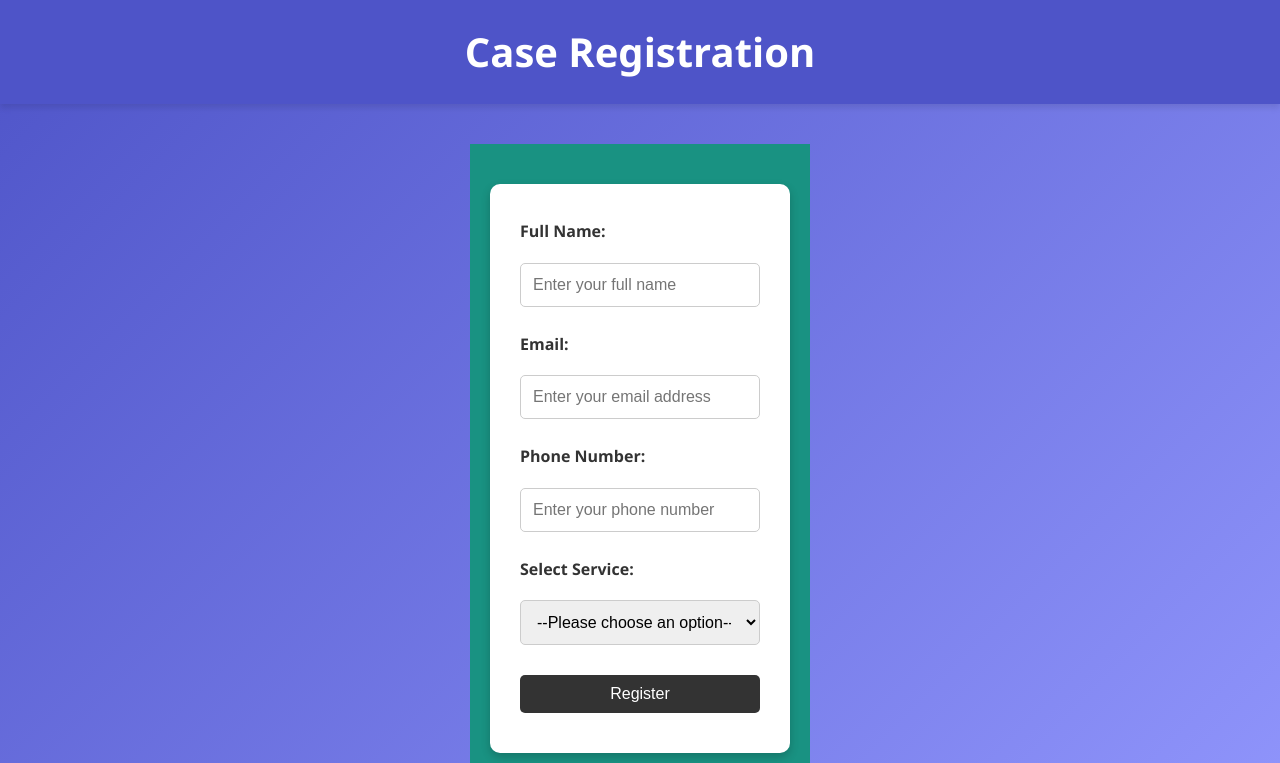
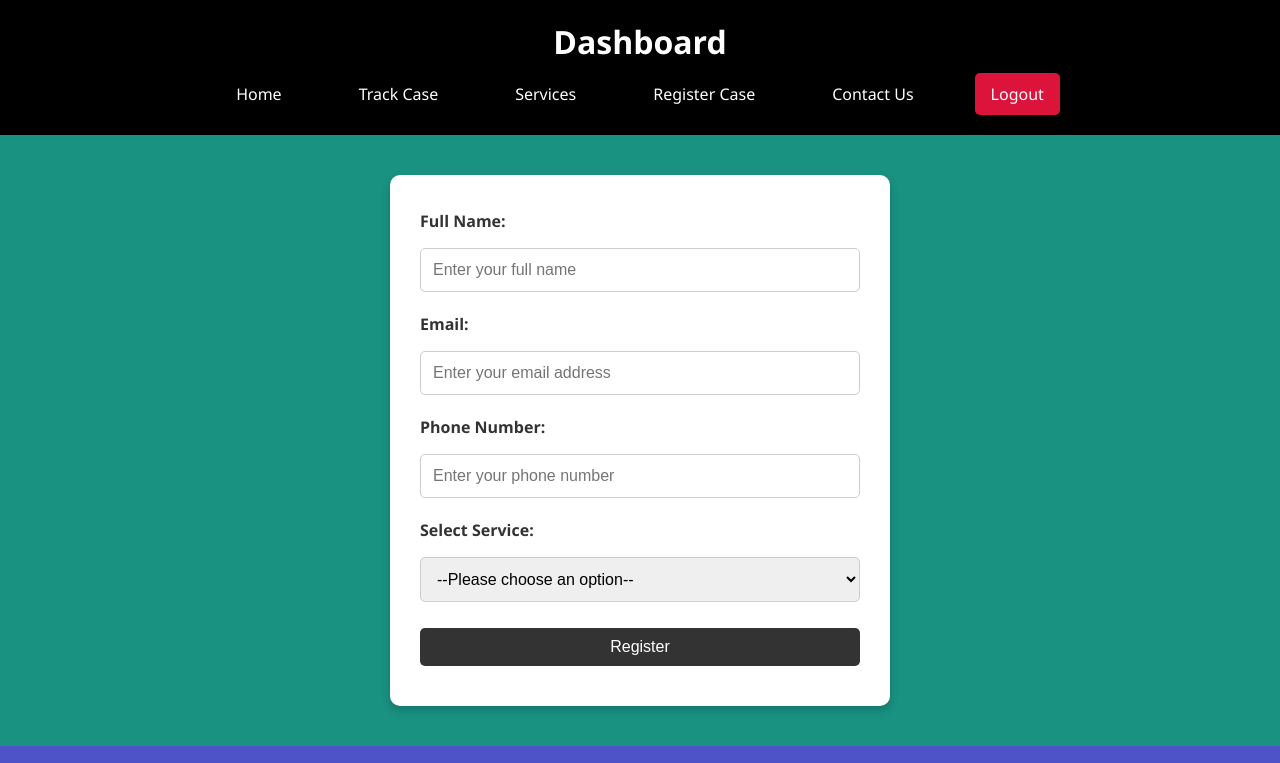
Before and after one commit to Tauseefkazmi02/polis_project, a plain HTML site: page case_registration.html in a window 1280 px wide. Shown: the top 763 px of the page. Drawn offline with Linux system fonts and the light colour scheme.

Commit message:
Update case_registration.html

```diff
--- a/case_registration.html
+++ b/case_registration.html
@@ -1,37 +1,73 @@
 <!DOCTYPE html>
 <html lang="en">
 <head>
-    <meta charset="UTF-8">
-    <meta name="viewport" content="width=device-width, initial-scale=1.0">
+  <meta charset="UTF-8" />
+  <meta name="viewport" content="width=device-width, initial-scale=1.0"/>
   <title>User Registration - Legal Investigation Committee</title>
-    <link rel="stylesheet" href="styles.css"> <!-- Link to your CSS file -->
+  <link rel="stylesheet" href="styles.css"> <!-- Optional external CSS -->
   <style>
+    * {
+      margin: 0;
+      padding: 0;
+      box-sizing: border-box;
+    }
+
     body {
       font-family: 'Segoe UI', Tahoma, Geneva, Verdana, sans-serif;
-            line-height: 1.6;
       margin: 0;
       padding: 0;
       background: linear-gradient(135deg, #4e54c8, #8f94fb);
       color: #333;
+      min-height: 100vh;
+      display: flex;
+      flex-direction: column;
     }
 
     header {
-            background-color: #4e54c8;
-            color: #fff;
-            padding: 20px 0;
+      background-color: #000;
+      color: white;
+      padding: 20px;
       text-align: center;
-            box-shadow: 0 4px 6px rgba(0, 0, 0, 0.1);
+      position: sticky;
+      top: 0;
+      z-index: 100;
     }
 
     header h1 {
-            margin: 0;
-            font-size: 2.5rem;
+      margin-bottom: 10px;
+    }
+
+    nav {
+      display: flex;
+      justify-content: center;
+      flex-wrap: wrap;
+      gap: 15px;
+    }
+
+    nav a {
+      color: #fff;
+      text-decoration: none;
+      padding: 10px 16px;
+      border-radius: 5px;
+      transition: background-color 0.3s, transform 0.2s;
+    }
+
+    nav a:hover {
+      background-color: #1e90ff;
+      transform: scale(1.05);
+    }
+
+    @keyframes fadeIn {
+      from { opacity: 0; transform: translateY(20px); }
+      to { opacity: 1; transform: translateY(0); }
     }
 
     main {
+      flex: 1;
       padding: 20px;
-            max-width: 600px;
-            margin: 40px auto;
+      display: flex;
+      justify-content: center;
+      align-items: center;
     }
 
     form {
@@ -39,12 +75,14 @@
       padding: 30px;
       border-radius: 10px;
       box-shadow: 0 4px 10px rgba(0, 0, 0, 0.2);
+      width: 100%;
+      max-width: 500px;
     }
 
     label {
       display: block;
-            margin-bottom: 8px;
-            font-weight: bold;
+      margin-bottom: 6px;
+      font-weight: 600;
     }
 
     input[type="text"],
@@ -53,16 +91,17 @@
     select {
       width: 100%;
       padding: 12px;
-            margin-bottom: 20px;
+      margin-bottom: 16px;
       border: 1px solid #ccc;
       border-radius: 5px;
       font-size: 1rem;
     }
 
     button {
+      width: 100%;
       background: #4e54c8;
       color: #fff;
-            padding: 12px 20px;
+      padding: 12px;
       border: none;
       border-radius: 5px;
       font-size: 1rem;
@@ -75,11 +114,10 @@
     }
 
     footer {
-            text-align: center;
-            padding: 20px 0;
       background-color: #4e54c8;
       color: #fff;
-            margin-top: 40px;
+      text-align: center;
+      padding: 20px;
     }
 
     footer a {
@@ -90,11 +128,39 @@
     footer a:hover {
       text-decoration: underline;
     }
+
+    @keyframes fadeIn {
+      from { opacity: 0; transform: translateY(20px); }
+      to { opacity: 1; transform: translateY(0); }
+    }
+
+    @media (max-width: 600px) {
+      header h1 {
+        font-size: 1.5rem;
+      }
+
+      form {
+        padding: 20px;
+      }
+
+      button {
+        font-size: 0.95rem;
+        padding: 10px;
+      }
+    }
   </style>
 </head>
 <body>
   <header>
-        <h1>Case Registration</h1>
+    <h1>Dashboard</h1>
+    <nav>
+      <a href="home.html">Home</a>
+      <a href="track_case.html">Track Case</a>
+      <a href="services.html">Services</a>
+      <a href="case_registration.html">Register Case</a>
+      <a href="contact_us.html">Contact Us</a>
+      <a href="login.html" style="background-color: crimson;">Logout</a>
+    </nav>
   </header>
 
   <main>
@@ -113,7 +179,6 @@
         <option value="">--Please choose an option--</option>
         <option value="legal-investigations">Legal Investigations</option>
         <option value="background-checks">Background Checks</option>
-                <option value="compliance-audits">Compliance Audits</option>
         <option value="consultation-services">Consultation Services</option>
         <option value="fraud-investigations">Fraud Investigations</option>
         <option value="expert-witness-services">Expert Witness Services</option>
@@ -132,16 +197,13 @@
 
   <script>
     document.getElementById('registration-form').addEventListener('submit', function(event) {
-            event.preventDefault(); // Prevent the default form submission
-
+      event.preventDefault();
       const selectedService = document.getElementById('service').value;
 
-            if (selectedService === 'legal-investigations') {
-                // Redirect to the personal details page
-                window.location.href = 'personal-details.html'; // Change this to the correct path of your details page
+      if (selectedService) {
+        window.location.href = 'crime-details.html';
       } else {
-                alert('Registration successful!'); // Display a success message for other services
-                // Here you would typically handle the form submission to your server
+        alert('Please select a service before submitting the form.');
       }
     });
   </script>
```
Lines whose indentation alone changed are shown as unchanged.
